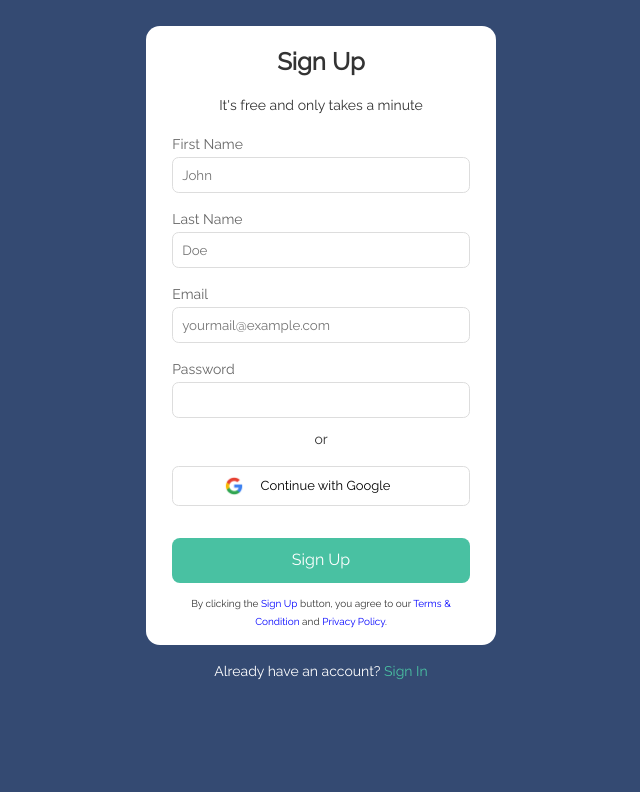
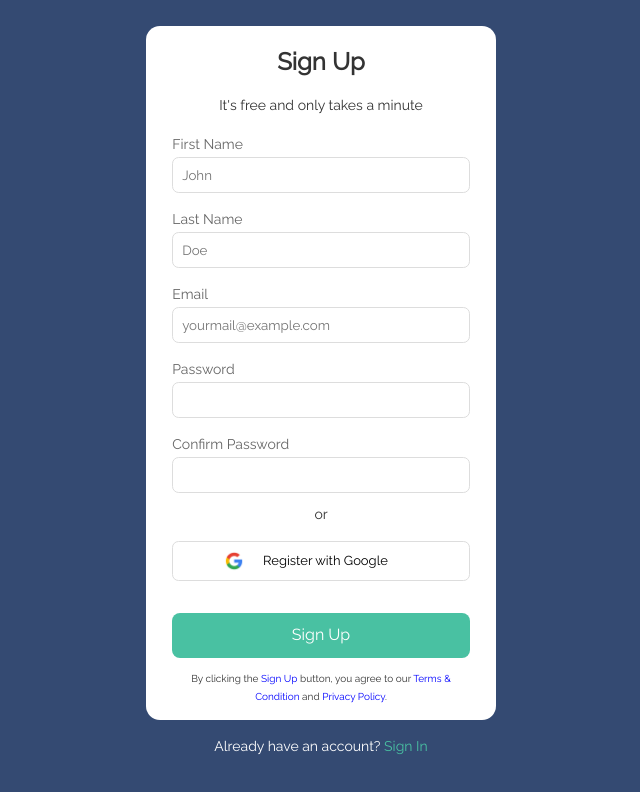
Before and after one commit to Tensorious/form-web-static, a plain HTML site: page static/index.html in a window 1280 px wide. Shown: the whole page, without its empty margins (319-959 px from the left). Drawn offline with Linux system fonts and the light colour scheme.

Commit message:
fix some typo

```diff
--- a/static/index.html
+++ b/static/index.html
@@ -29,10 +29,14 @@
                     <label for="password">Password</label>
                     <input type="password" name="password" id="password-input">
                 </div>
+                <div class="form-group">
+                    <label for="password">Confirm Password</label>
+                    <input type="password" name="password" id="confirm-password-input">
+                </div>
                 <p>or</p>
                 <div class="form-group">
                     <input type="button">
-                    <label for="btn" class="btn-google"> <img src="../src/img/google-logo-png-29546.png"><span class="txt-google">Continue with Google</span></label>
+                    <label for="btn" class="btn-google"> <img src="../src/img/google-logo-png-29546.png"><span class="txt-google">Register with Google</span></label>
                 </div>
                 <div class="form-group">
                     <input type="button">
```
Also changed, not shown: static/signin.html (+2 -2 lines).
